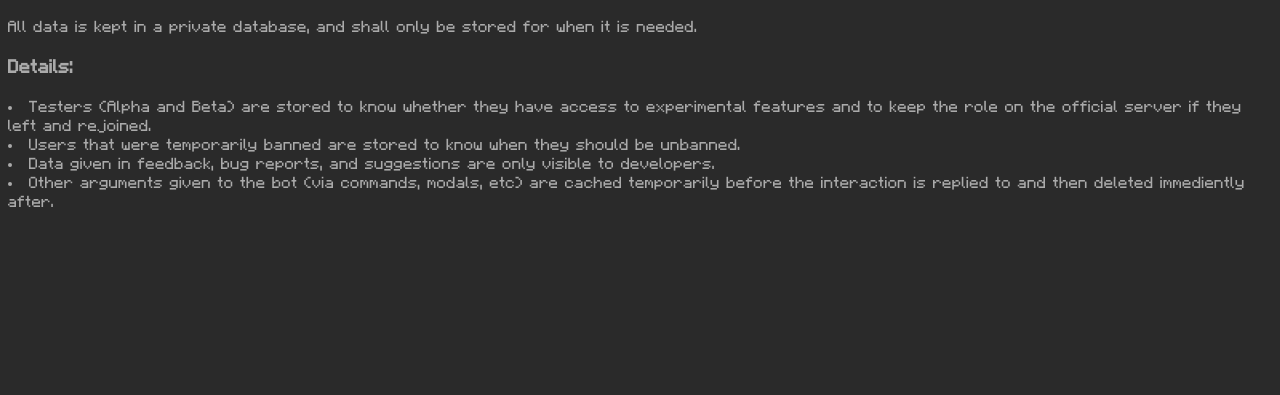
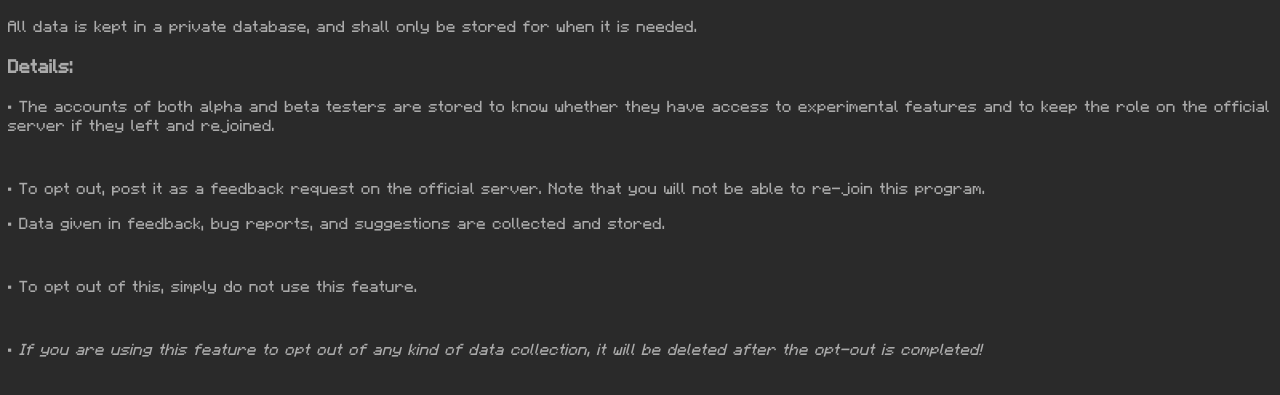
Before and after one commit to IllagerCaptain/illagercaptain.net, a plain HTML site: page illagerbot/privacy.html in a window 1280 px wide. Shown: the part 49-444 px from the top of the page. Drawn offline with Linux system fonts and the light colour scheme; files whose address does not match are found by name.

Commit message:
Update privacy.html

```diff
--- a/illagerbot/privacy.html
+++ b/illagerbot/privacy.html
@@ -12,8 +12,10 @@
   <h1 style="text-align: center;">IllagerBot Privacy Policy</h1>
   <p style="text-align: left;">All data is kept in a private database, and shall only be stored for when it is needed.</p>
   <h3>Details:</h3>
-  <li style="text-align: left;">Testers (Alpha and Beta) are stored to know whether they have access to experimental features and to keep the role on the official server if they left and rejoined.</li>
-  <li style="text-align: left;">Users that were temporarily banned are stored to know when they should be unbanned.</li>
-  <li style="text-align: left;">Data given in feedback, bug reports, and suggestions are only visible to developers.</li>
-  <li style="text-align: left;">Other arguments given to the bot (via commands, modals, etc) are cached temporarily before the interaction is replied to and then deleted immediently after.</li>
+  <p>&bull; The accounts of both alpha and beta testers are stored to know whether they have access to experimental features and to keep the role on the official server if they left and rejoined.</p>
+  <p><pre>	</pre>&bull; To opt out, post it as a feedback request on the official server. Note that you will not be able to re-join this program.</p>
+  <p></p>
+  <p>&bull; Data given in feedback, bug reports, and suggestions are collected and stored.</p>
+  <p><pre>	</pre>&bull; To opt out of this, simply do not use this feature.</p>
+  <p><pre>		</pre>&bull; <em>If you are using this feature to opt out of any kind of data collection, it will be deleted after the opt-out is completed!</em></p>
 </body>
```
